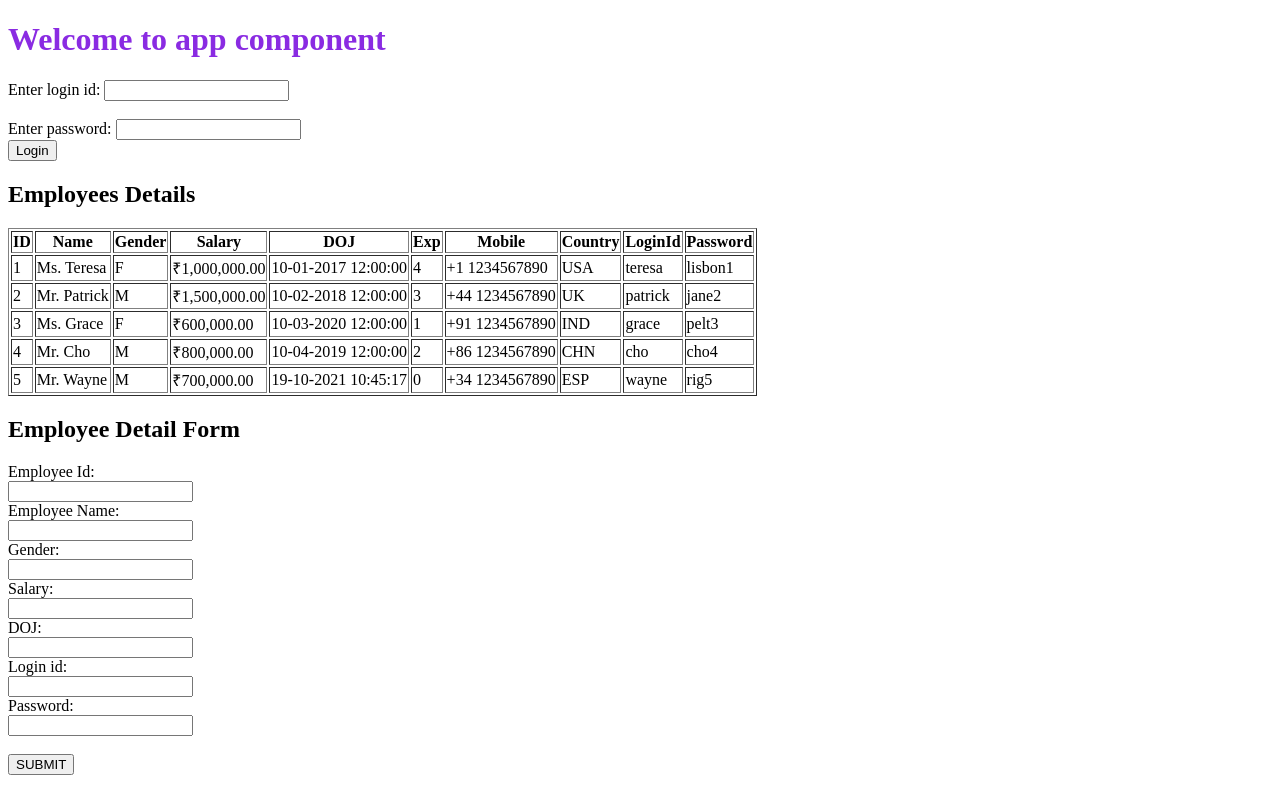
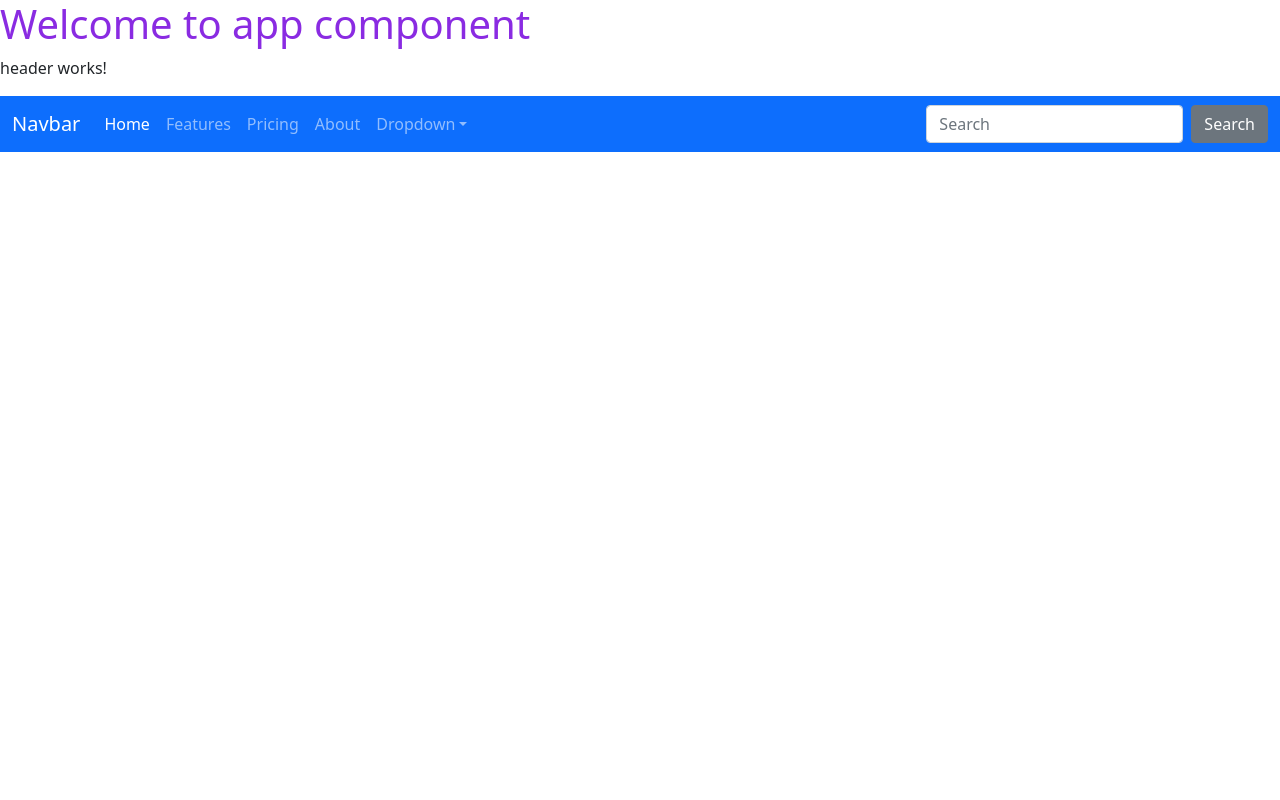
Before and after one commit to mahjabeen-a/Angular-demo, an Angular app: page / in a window 1280 px wide. Built offline with nearby package versions, Linux system fonts and the light colour scheme.

Commit message:
header to test bootstrap

```diff
--- a/angular.json
+++ b/angular.json
@@ -27,7 +27,8 @@
               "src/assets"
             ],
             "styles": [
-              "src/styles.css"
+              "src/styles.css",
+              "node_modules/bootstrap/dist/css/bootstrap.min.css"
             ],
             "scripts": []
           },
--- a/package.json
+++ b/package.json
@@ -18,6 +18,7 @@
     "@angular/platform-browser": "~12.2.0",
     "@angular/platform-browser-dynamic": "~12.2.0",
     "@angular/router": "~12.2.0",
+    "bootstrap": "^5.1.3",
     "rxjs": "~6.6.0",
     "tslib": "^2.3.0",
     "zone.js": "~0.11.4"
--- a/src/app/app.component.html
+++ b/src/app/app.component.html
@@ -1,5 +1,6 @@
 <h1>Welcome to app component</h1>
-<!--<app-demo></app-demo>-->
+<!--<app-demo></app-demo>
 <app-login></app-login>
 <app-employee></app-employee>
-<app-register></app-register>
+<app-register></app-register>-->
+<app-header></app-header>
--- a/src/app/app.module.ts
+++ b/src/app/app.module.ts
@@ -11,6 +11,7 @@
 import { ExprPipe } from './expr.pipe';
 import { HonorPipe } from './honor.pipe';
 import { CodePipe } from './code.pipe';
+import { HeaderComponent } from './header/header.component';
 
 @NgModule({
   declarations: [
@@ -21,7 +22,8 @@
     RegisterComponent,
     ExprPipe,
     HonorPipe,
-    CodePipe
+    CodePipe,
+    HeaderComponent
   ],
   imports: [
     BrowserModule,
--- /dev/null
+++ b/src/app/header/header.component.html
@@ -0,0 +1,42 @@
+<p>header works!</p>
+<nav class="navbar navbar-expand-lg navbar-dark bg-primary">
+    <div class="container-fluid">
+      <a class="navbar-brand" href="#">Navbar</a>
+      <button class="navbar-toggler" type="button" data-bs-toggle="collapse" data-bs-target="#navbarColor01" aria-controls="navbarColor01" aria-expanded="false" aria-label="Toggle navigation">
+        <span class="navbar-toggler-icon"></span>
+      </button>
+
+      <div class="collapse navbar-collapse" id="navbarColor01">
+        <ul class="navbar-nav me-auto">
+          <li class="nav-item">
+            <a class="nav-link active" href="#">Home
+              <span class="visually-hidden">(current)</span>
+            </a>
+          </li>
+          <li class="nav-item">
+            <a class="nav-link" href="#">Features</a>
+          </li>
+          <li class="nav-item">
+            <a class="nav-link" href="#">Pricing</a>
+          </li>
+          <li class="nav-item">
+            <a class="nav-link" href="#">About</a>
+          </li>
+          <li class="nav-item dropdown">
+            <a class="nav-link dropdown-toggle" data-bs-toggle="dropdown" href="#" role="button" aria-haspopup="true" aria-expanded="false">Dropdown</a>
+            <div class="dropdown-menu">
+              <a class="dropdown-item" href="#">Action</a>
+              <a class="dropdown-item" href="#">Another action</a>
+              <a class="dropdown-item" href="#">Something else here</a>
+              <div class="dropdown-divider"></div>
+              <a class="dropdown-item" href="#">Separated link</a>
+            </div>
+          </li>
+        </ul>
+        <form class="d-flex">
+          <input class="form-control me-sm-2" type="text" placeholder="Search">
+          <button class="btn btn-secondary my-2 my-sm-0" type="submit">Search</button>
+        </form>
+      </div>
+    </div>
+  </nav>
--- /dev/null
+++ b/src/app/header/header.component.ts
@@ -0,0 +1,15 @@
+import { Component, OnInit } from '@angular/core';
+
+@Component({
+  selector: 'app-header',
+  templateUrl: './header.component.html',
+  styleUrls: ['./header.component.css']
+})
+export class HeaderComponent implements OnInit {
+
+  constructor() { }
+
+  ngOnInit(): void {
+  }
+
+}
```
Also changed, not shown: src/app/header/header.component.css (added), 1 other file (tests, documents, lock files or other folders).
